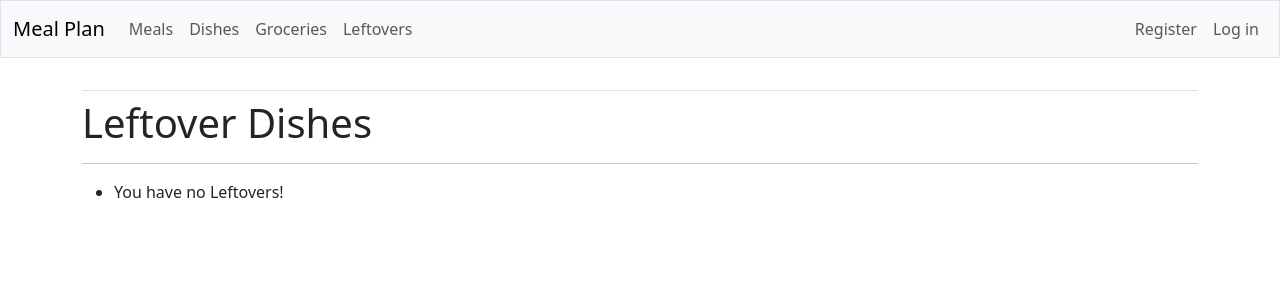
After one commit to satcomjimmy/meal_plan_dj_project, a Django app: template meal_plan/templates/meal_plan/leftover_list.html in a window 1280 px wide. The commit adds this page. Shown: the top 300 px of the page. Run offline with Django 3.2, Linux system fonts and the light colour scheme; the template is opened without the code that fills it, so the values that code supplies are empty; some libraries are stand-ins or nearby versions.

Commit message:
Adds leftovers.

```diff
--- a/accounts/urls.py
+++ b/accounts/urls.py
@@ -11,7 +11,4 @@ urlpatterns = [
     path('', include('django.contrib.auth.urls')),
     # Registration page.
     path('register/', views.register, name='register'),
-    # Login page for decorator
-    # path("login/", auth_views.LoginView.as_view()),
-    path("login/", views.register, name='login'),
 ]
--- a/meal_plan/templates/meal_plan/base.html
+++ b/meal_plan/templates/meal_plan/base.html
@@ -33,6 +33,9 @@
                     <li class="nav-item">
                         <a class="nav-link" href="{% url 'meal_plan:grocery_list' %}">
                             Groceries</a></li>
+                    <li class="nav-item">
+                        <a class="nav-link" href="{% url 'meal_plan:leftover_list' %}">
+                            Leftovers</a></li>
                 </ul> <!-- End of links on left side of navbar -->
 
                 <!-- Account-related links -->
--- /dev/null
+++ b/meal_plan/templates/meal_plan/leftover_list.html
@@ -0,0 +1,21 @@
+{% extends 'meal_plan/base.html' %}
+
+{% block content %}
+
+<h1>Leftover Dishes</h1>
+<hr />
+<ul>
+{% for object in leftover %}
+{% comment %} {% if object.status = 'leftover' %} {% endcomment %}
+<a style="margin: 0; padding: 0;" href="{% url 'meal_plan:dish_detail' object.pk %}"> {{ object }}</a>
+
+    <hr />
+{% empty %}
+    <li>You have no Leftovers!</li>
+{% endfor %}
+</ul>
+
+{% comment %} <a class="btn btn-primary btn-md mt-1"
+    href="{% url 'meal_plan:dish_create' %}">Add a Dish</a> {% endcomment %}
+
+{% endblock content %}
--- a/meal_plan/urls.py
+++ b/meal_plan/urls.py
@@ -22,9 +22,9 @@ urlpatterns = [
     # path('', views.DishFormView.as_view(), name='dish_form'),
     path('', views.index, name='index'),
     path('index/', views.index, name='index'),
-    path('dishes/', views.DishListView.as_view(), name='dish_list'),
     path('entry_success', views.FormSuccessView.as_view(), name='form_success'),
     path('delete_success', views.DeleteSuccessView.as_view(), name='delete_success'),
+    path('dishes/', views.DishListView.as_view(), name='dish_list'),
     path('dish_create/', views.DishCreateView.as_view(), name='dish_create'),
     path('dish_detail/<int:pk>', views.DishDetailView.as_view(), name='dish_detail'),
     path('dish_update/<int:pk>', views.DishUpdateView.as_view(), name='dish_update'),
@@ -39,5 +39,5 @@ urlpatterns = [
     path('grocery_detail/<int:pk>', views.GroceryDetailView.as_view(), name='grocery_detail'),
     path('grocery_update/<int:pk>', views.GroceryUpdateView.as_view(), name='grocery_update'),
     path('grocery_delete/<int:pk>', views.GroceryDeleteView.as_view(), name='grocery_delete'),
-
+    path('leftovers/', views.LeftoverListView.as_view(), name='leftover_list'),
 ]
```
Also changed, not shown: meal_plan/forms.py (+10 -0 lines), meal_plan/views.py (+8 -0 lines).
